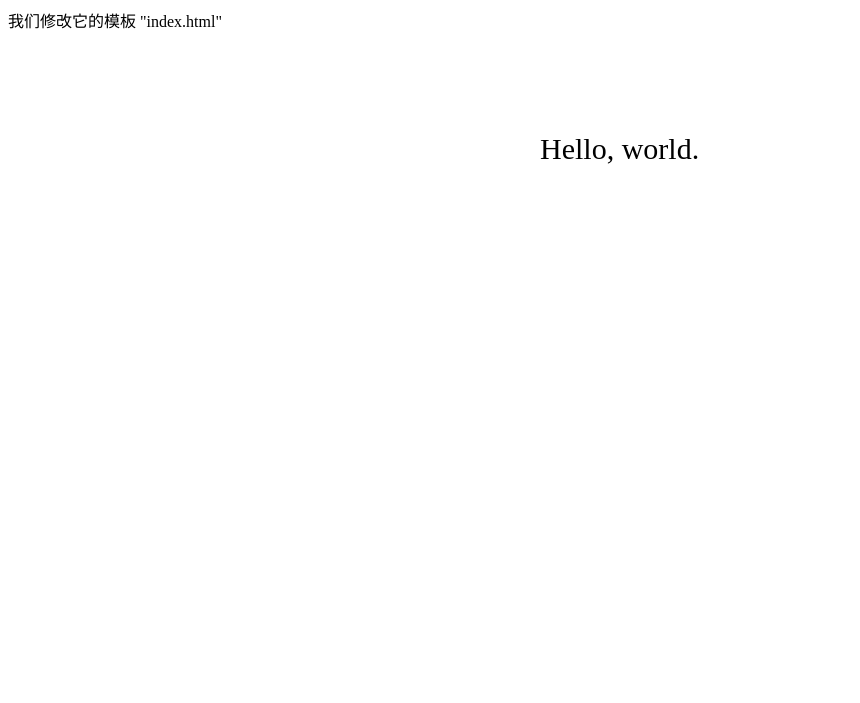
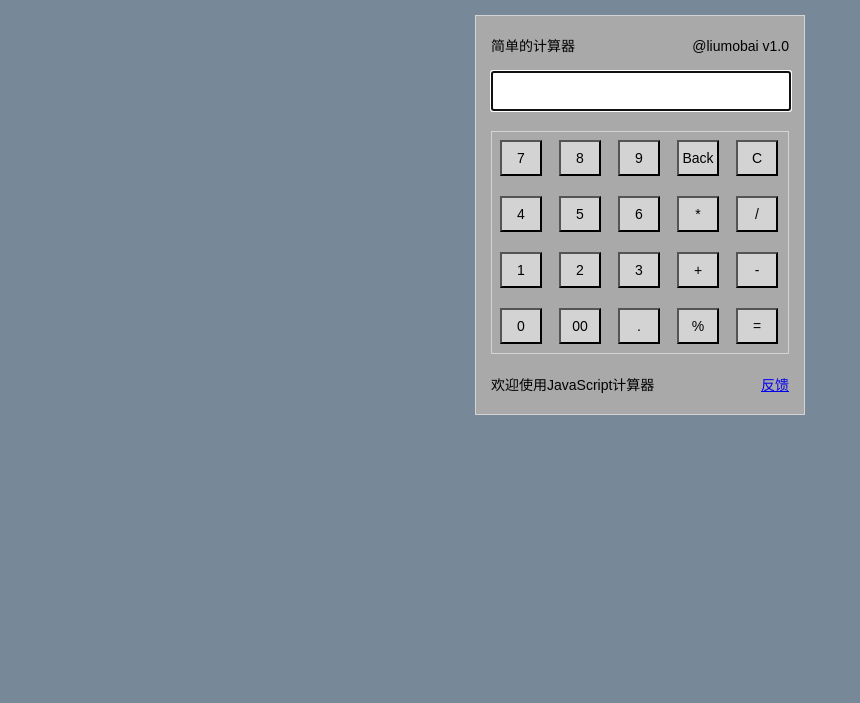
Before and after one commit to lifqjdlut/demo, a plain HTML site: page index.html in a window 1280 px wide. Shown: the whole page, without its empty margins (0-860 px from the left). Drawn offline with Linux system fonts and the light colour scheme.

Commit message:
calculator

```diff
--- a/index.html
+++ b/index.html
@@ -1,23 +1,152 @@
-我们修改它的模板 "index.html"
+<!DOCTYPE html>
+<html lang="en">
+<head>
+  <meta charset="utf-8">
+  <title>计算器</title>
+  <style>
+      /*Basic reset*/
+*{
+  margin:0;
+  padding:0;
+  box-sizing: border-box;
+  font: 14px Arial,sans-serif;
+}
+html{
+  height:100%;
+  background-color:lightslategrey;
+}
 
-<!DOCTYPE html>
-<html>
-<head lang="en">
-    <meta charset="UTF-8">
-    <title>html5</title>
-    <style type="text/css">
-    .theme{
-      display: block;
-      width: 200px;
-      font-size: 30px;
-      margin: 100px auto;
-    }
-    </style>
+#calculator{
+  margin: 15px auto;
+  width:330px;
+  height:400px;
+  border: 1px solid lightgray;
+  background-color:darkgrey;
+  padding:15px;
+}
+
+/*LOGO*/
+.LOGO{
+  height:20px;
+
+}
+.LOGO .name{
+  float:left;
+  line-height:30px;
+}
+.LOGO .verson{
+  float:right;
+  line-height:30px;
+}
+/*screen*/
+#shuRu{
+  margin-top:15px;
+}
+.screen{
+  margin-top:5px;
+  width:300px;
+  height:40px;
+  text-align: right;
+  padding-right:10px;
+  font-size:20px;
+}
+#keys{
+  border:1px solid lightgray;
+  height:223px;
+  margin-top:25px;
+  padding:8px;
+}
+#keys .last{
+  margin-right:0px;
+}
+.footer{
+  margin-top:20px;
+  height:20px;
+}
+.footer .link{
+  float:right;
+}
+
+#keys .buttons{
+  float:left;
+  width: 42px;
+  height: 36px;
+  text-align:center;
+  background-color:lightgray;
+  margin: 0 17px 20px 0;
+}
+  </style>
 </head>
-<body>
-<div class="theme">
-  Hello, world.
+<body onload="onLoad()">
+<div id="calculator">
+  <div class="LOGO">
+    <span class="name">简单的计算器</span>
+    <span class="verson">@liumobai v1.0</span>
+  </div>
+  <div id="shuRu">
+    <!--screen输入栏-->
+    <div class="screen">
+      <input type="text" id="screenName" name="screenName" class="screen" value="" onfocus="jsq(this)">
+    </div>
+  </div>
+  <div id="keys">
+    <!-- operators and other keys -->
+    <!--第一排-->
+    <input type="button" id="7" onclick="jsq(this.id)" value="7" class="buttons">
+    <input type="button" id="8" onclick="jsq(this.id)" value="8" class="buttons">
+    <input type="button" id="9" onclick="jsq(this.id)" value="9" class="buttons">
+    <input type="button" id="Back" onclick="tuiGe()" value="Back" class="buttons">
+    <input type="button" id="C" onclick="clearNum()" value="C" class="buttons" style="margin-right:0px">
+    <!--第二排-->
+    <input type="button" id="4" onclick="jsq(this.id)" value="4" class="buttons">
+    <input type="button" id="5" onclick="jsq(this.id)" value="5" class="buttons">
+    <input type="button" id="6" onclick="jsq(this.id)" value="6" class="buttons">
+    <input type="button" id="*" onclick="jsq(this.id)" value="*" class="buttons">
+    <input type="button" id="/" onclick="jsq(this.id)" value="/" class="buttons" style="margin-right:0px">
+    <!--第三排-->
+    <input type="button" id="1" onclick="jsq(this.id)" value="1" class="buttons">
+    <input type="button" id="2" onclick="jsq(this.id)" value="2" class="buttons">
+    <input type="button" id="3" onclick="jsq(this.id)" value="3" class="buttons">
+    <input type="button" id="+" onclick="jsq(this.id)" value="+" class="buttons">
+    <input type="button" id="-" onclick="jsq(this.id)" value="-" class="buttons" style="margin-right:0px">
+    <!--第四排-->
+    <input type="button" id="0" onclick="jsq(this.id)" value="0" class="buttons">
+    <input type="button" id="00" onclick="jsq(this.id)" value="00" class="buttons">
+    <input type="button" id="." onclick="jsq(this.id)" value="." class="buttons">
+    <input type="button" id="%" onclick="jsq(this.id)" value="%" class="buttons">
+    <input type="button" id="eva" onclick="eva()" value="=" class="buttons" style="margin-right:0px">
+  </div>
+  <div class="footer">
+    <span class="aside">欢迎使用JavaScript计算器</span>
+      <span class="link">
+        <a href="#" title="声明" target="_blank">反馈</a>
+      </span>
+  </div>
 </div>
-
+<script>
+  var num = 0; // 定义第一个输入的数据
+  function jsq(num) {
+    //获取当前输入
+    document.getElementById('screenName').value += document.getElementById(num).value;
+  }
+  function eva() {
+    //计算输入结果
+    document.getElementById("screenName").value = eval(document.getElementById("screenName").value);
+  }
+  function clearNum() {
+    //清0
+    document.getElementById("screenName").value = null;
+    document.getElementById("screenName").focus();
+  }
+  function tuiGe() {
+    //退格
+    var arr = document.getElementById("screenName");
+    arr.value = arr.value.substring(0, arr.value.length - 1);
+  }
+  function onLoad(){
+    //加载完毕后光标自动对应到输入框
+    document.getElementById("screenName").focus();
+  }
+</script>
 </body>
 </html>
```
